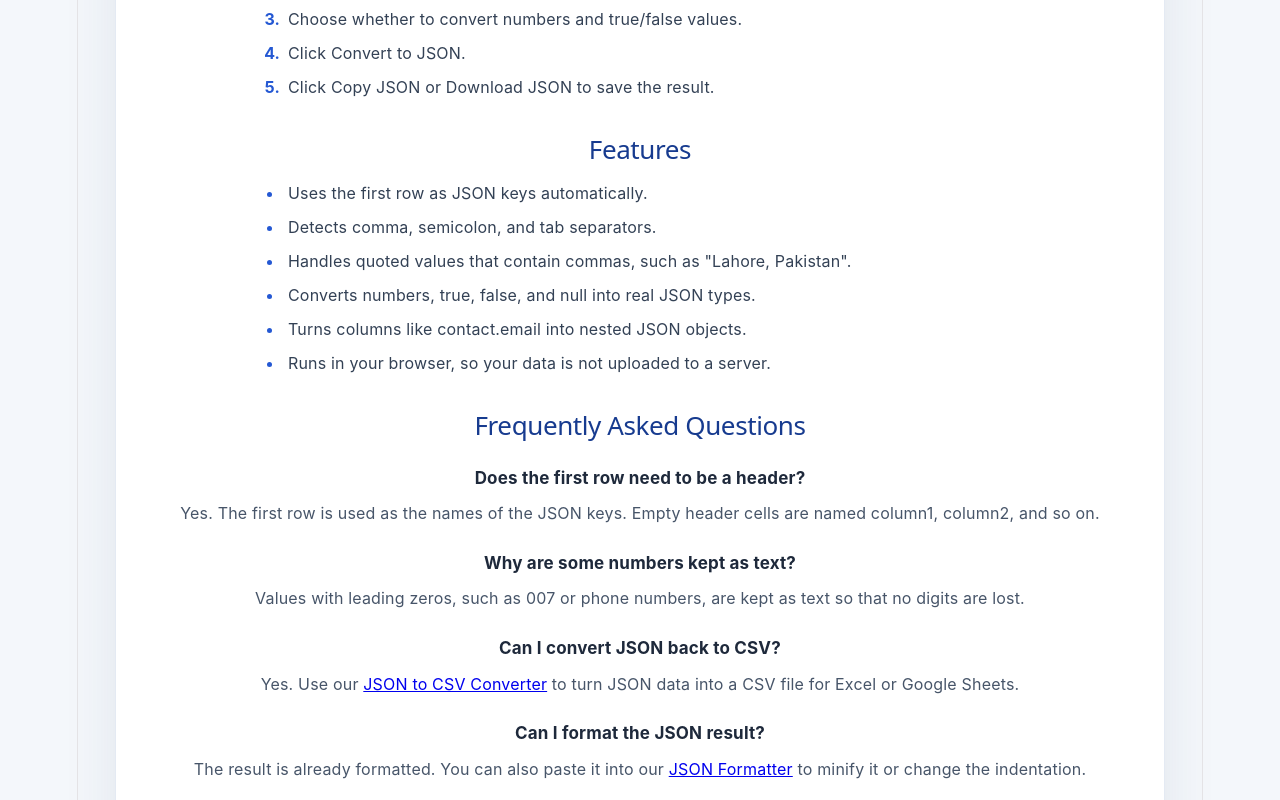
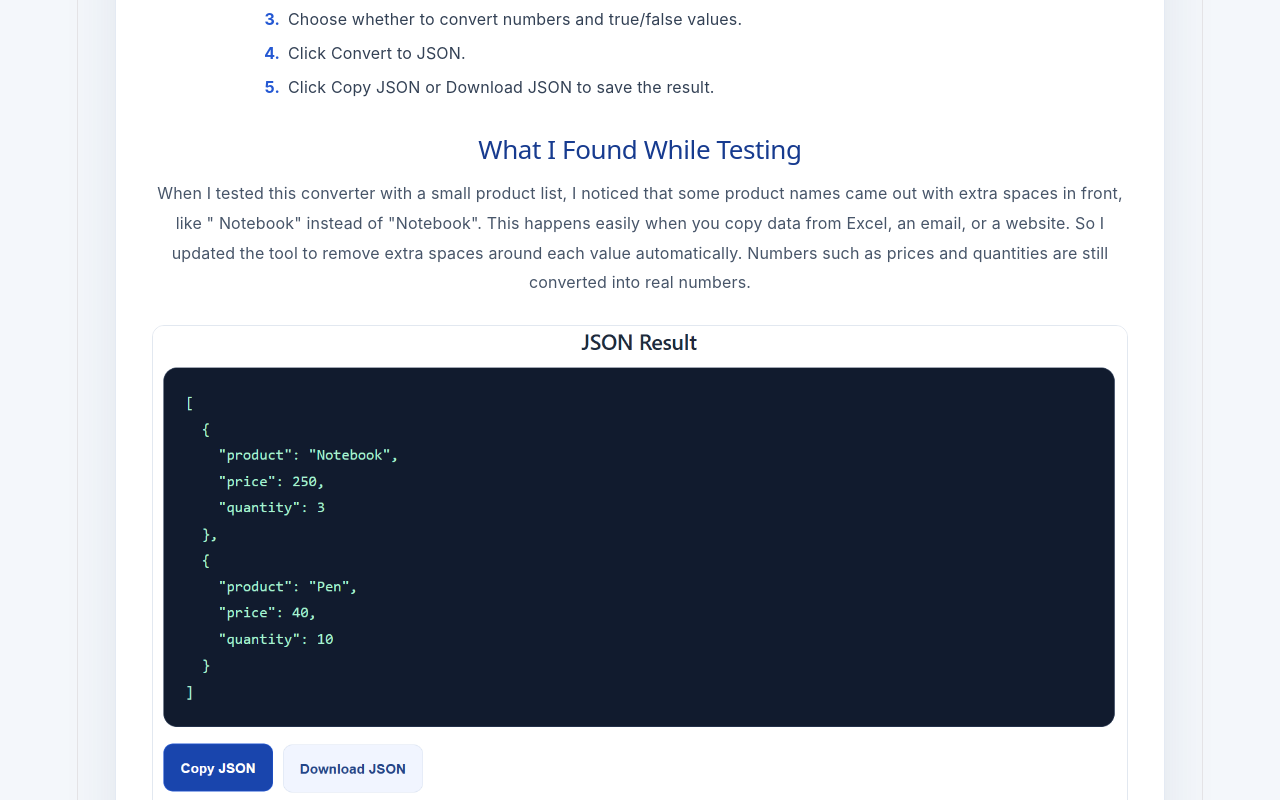
Before and after one commit to mariabk003-MS/online-json-formatter, a React (Vite) app: page /csv-to-json in a window 1280 px wide. Shown: the part 1280-2080 px from the top of the page. Built offline with nearby package versions, Linux system fonts and the light colour scheme.

Commit message:
Add testing story and screenshot to CSV to JSON page

```diff
--- a/src/CsvToJson.jsx
+++ b/src/CsvToJson.jsx
@@ -312,6 +312,35 @@ function CsvToJson() {
           <li>Click Copy JSON or Download JSON to save the result.</li>
         </ol>
 
+        <h2>What I Found While Testing</h2>
+        <p>
+          When I tested this converter with a small product list, I noticed
+          that some product names came out with extra spaces in front, like
+          "   Notebook" instead of "Notebook". This happens easily when you copy
+          data from Excel, an email, or a website. So I updated the tool to
+          remove extra spaces around each value automatically. Numbers such as
+          prices and quantities are still converted into real numbers.
+        </p>
+        <figure style={{ margin: '1.5rem 0' }}>
+          <img
+            src="/images/csv-to-json-result.png"
+            alt="CSV to JSON Converter result showing clean product names Notebook and Pen with numeric price and quantity values"
+            width="1500"
+            height="820"
+            loading="lazy"
+            style={{
+              maxWidth: '100%',
+              height: 'auto',
+              border: '1px solid #e2e8f0',
+              borderRadius: '12px',
+            }}
+          />
+          <figcaption style={{ fontSize: '0.9rem', color: '#64748b', marginTop: '0.5rem' }}>
+            After the fix: names are clean, and prices and quantities stay as
+            numbers.
+          </figcaption>
+        </figure>
+
         <h2>Features</h2>
         <ul>
           <li>Uses the first row as JSON keys automatically.</li>
```
Also changed, not shown: public/images/csv-to-json-result.png (added).
